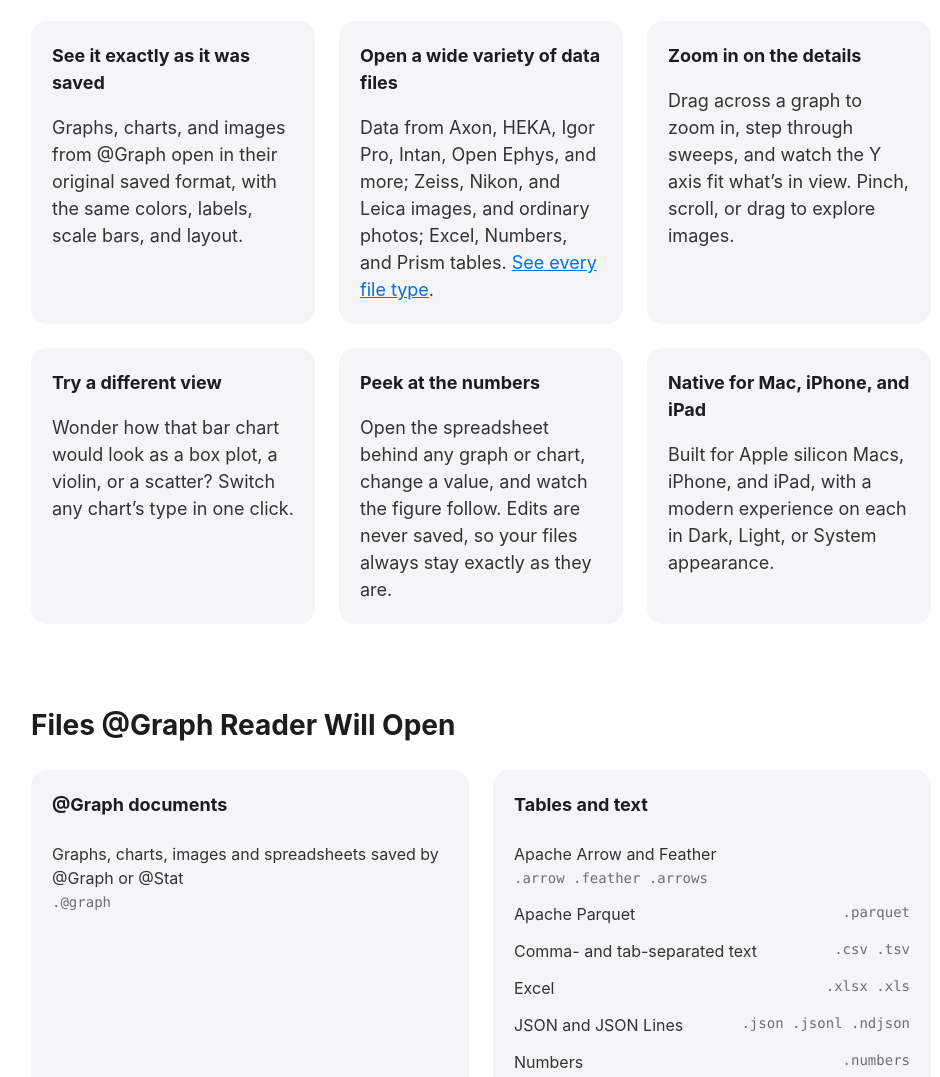
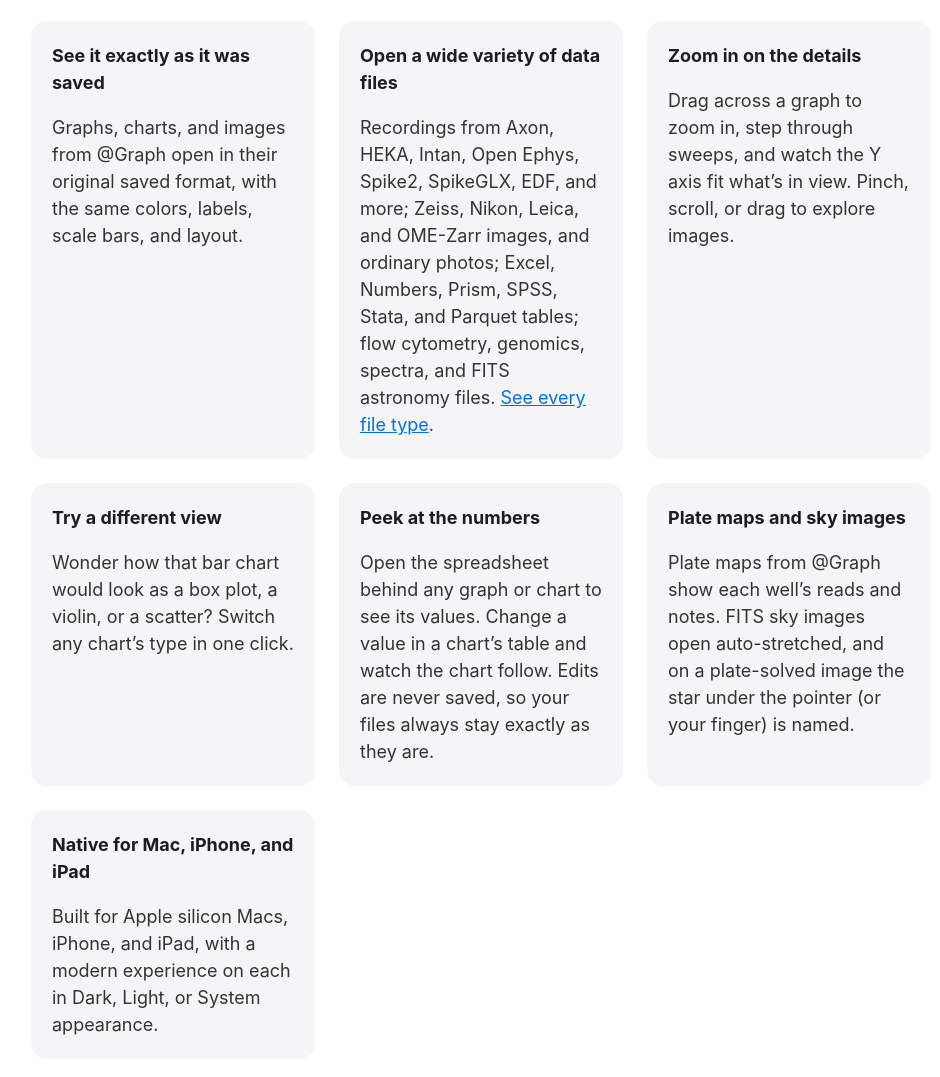
Before and after one commit to was2be/AtGraph, a plain HTML site: page atreader/index.html in a window 1280 px wide. Shown: the part 959-2036 px from the top of the page, without its empty margins (159-1099 px from the left). Drawn offline with Linux system fonts and the light colour scheme.

Commit message:
Add files via upload

```diff
--- a/atreader/index.html
+++ b/atreader/index.html
@@ -295,8 +295,10 @@
           <article class="card">
             <h3>Open a wide variety of data files</h3>
             <p>
-              Data from Axon, HEKA, Igor Pro, Intan, Open Ephys, and more;
-              Zeiss, Nikon, and Leica images, and ordinary photos; Excel, Numbers, and Prism tables.
+              Recordings from Axon, HEKA, Intan, Open Ephys, Spike2, SpikeGLX, EDF, and more;
+              Zeiss, Nikon, Leica, and OME-Zarr images, and ordinary photos; Excel, Numbers,
+              Prism, SPSS, Stata, and Parquet tables; flow cytometry, genomics, spectra, and
+              FITS astronomy files.
               <a href="#files-heading">See every file type</a>.
             </p>
           </article>
@@ -317,9 +319,17 @@
           <article class="card">
             <h3>Peek at the numbers</h3>
             <p>
-              Open the spreadsheet behind any graph or chart, change a value, and
-              watch the figure follow. Edits are never saved, so your files
-              always stay exactly as they are.
+              Open the spreadsheet behind any graph or chart to see its values.
+              Change a value in a chart&rsquo;s table and watch the chart follow.
+              Edits are never saved, so your files always stay exactly as they are.
+            </p>
+          </article>
+          <article class="card">
+            <h3>Plate maps and sky images</h3>
+            <p>
+              Plate maps from @Graph show each well&rsquo;s reads and notes. FITS sky
+              images open auto-stretched, and on a plate-solved image the star under the
+              pointer (or your finger) is named.
             </p>
           </article>
           <article class="card">
@@ -338,7 +348,7 @@
           <article class="card">
             <h3>@Graph documents</h3>
             <ul class="format-list">
-              <li><span>Graphs, charts, images and spreadsheets saved by @Graph or @Stat</span><span class="ext">.@graph</span></li>
+              <li><span>Graphs, charts, images, spreadsheets and plate maps saved by @Graph or @Stat</span><span class="ext">.@graph</span></li>
             </ul>
           </article>
           <article class="card">
@@ -383,6 +393,7 @@
               <li><span>Bitplane Imaris</span><span class="ext">.ims</span></li>
               <li><span>BMP, GIF and WebP</span><span class="ext">.bmp .gif .webp</span></li>
               <li><span>Bruker Prairie View (T-series, Z-series, single images)</span><span class="ext">.xml</span></li>
+              <li><span>ENVI rasters (hyperspectral cubes; the .hdr and its binary file)</span><span class="ext">.hdr .img .bsq .bil .bip</span></li>
               <li><span>HEIC and HEIF (iPhone photos)</span><span class="ext">.heic .heif</span></li>
               <li><span>JPEG 2000</span><span class="ext">.jp2</span></li>
               <li><span>Leica</span><span class="ext">.lif</span></li>
@@ -466,6 +477,7 @@
         </p>
         <ul class="more-list">
           <li>Analyze data and images, measure, and fit curves</li>
+          <li>Use six toolkits: Electrophysiology, Pharmacology &amp; Biochemistry, Biosignals, Spectroscopy, Flow Cytometry, and Astronomy</li>
           <li>Run rigorous statistics with effect sizes and confidence intervals</li>
           <li>Design publication-quality figures and export them as vector SVG or PDF</li>
           <li>Work alongside the built-in AI Assistant</li>
```
